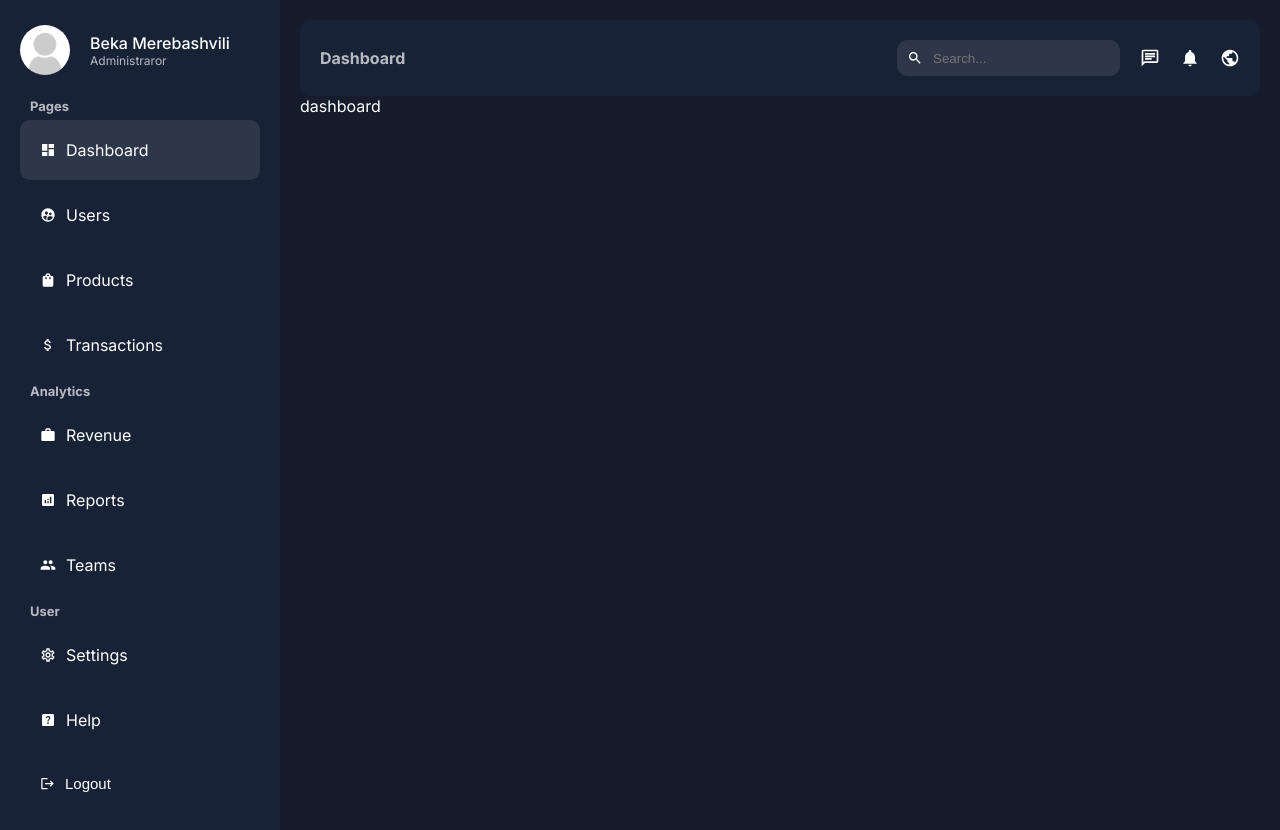
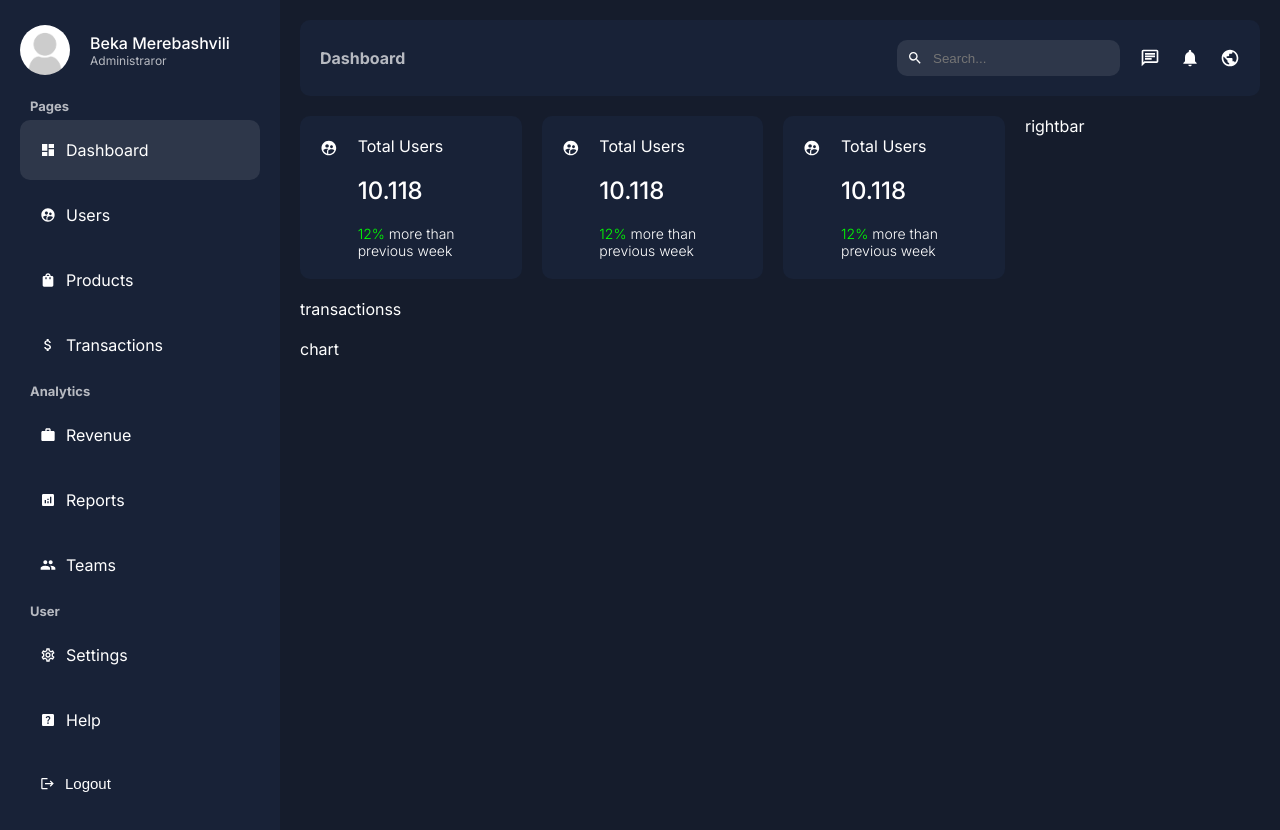
Before and after one commit to Beka-Merebashvili/admin-dashboard, a Next.js app: page /dashboard in a window 1280 px wide. Built offline with nearby package versions, Linux system fonts and the light colour scheme.

Commit message:
finish card

```diff
--- a/app/dashboard/page.jsx
+++ b/app/dashboard/page.jsx
@@ -1,9 +1,25 @@
+import Card from "../ui/dashboard/card/card"
+import styles from "../ui/dashboard/dashboard.module.css"
+import Chart from "../ui/dashboard/chart/chart";
+import Rightbar from "../ui/dashboard/rightbar/rightbar";
+import Transactions from "../ui/dashboard/transactions/transactions";
 const Dashboard = () => {
     return (
-        <div>
-            dashboard
+      <div className={styles.wrapper}>
+        <div className={styles.main}>
+          <div className={styles.cards}>
+             <Card />
+             <Card />
+             <Card />
+          </div>
+          <Transactions />
+          <Chart />
         </div>
-    )
-}
+        <div className={styles.side}>
+          <Rightbar />
+        </div>
+      </div>
+    );
+  };
 
-export default Dashboard
+  export default Dashboard;
--- /dev/null
+++ b/app/ui/dashboard/card/card.jsx
@@ -0,0 +1,19 @@
+import { MdSupervisedUserCircle } from "react-icons/md";
+import styles from "./card.module.css"
+
+const Card = () => {
+    return (
+        <div className={styles.container}>
+        <MdSupervisedUserCircle size={24}/>
+        <div className={styles.texts}>
+            <span className={styles.title}>Total Users</span>
+            <span className={styles.number}>10.118</span>
+            <span className={styles.detail}>
+                <span className={styles.positive}>12%</span> more than previous week
+                </span>
+        </div>
+        </div>
+    )
+}
+
+export default Card;
--- /dev/null
+++ b/app/ui/dashboard/card/card.module.css
@@ -0,0 +1,38 @@
+.container {
+    background-color: var(--bgSoft);
+    padding: 20px;
+    border-radius: 10px;
+    display: flex;
+    gap: 20px;
+    cursor: pointer;
+    width: 100%;
+  }
+
+  .container:hover{
+    background-color: #2e374a;
+    transition: 0.3s;
+  }
+
+  .texts {
+    display: flex;
+    flex-direction: column;
+    gap: 20px;
+  }
+
+  .number {
+    font-size: 24px;
+    font-weight: 500;
+  }
+
+  .detail {
+    font-size: 14px;
+    font-weight: 300;
+  }
+
+  .positive {
+    color: #00ff00;
+  }
+
+  .negative {
+    color: #ff0000;
+  }
--- /dev/null
+++ b/app/ui/dashboard/chart/chart.jsx
@@ -0,0 +1,10 @@
+import styles from "./chart.module.css"
+const Chart = () => {
+    return (
+        <div>
+            chart
+        </div>
+    )
+}
+
+export default Chart;
--- a/app/ui/dashboard/dashboard.module.css
+++ b/app/ui/dashboard/dashboard.module.css
@@ -12,3 +12,26 @@
     flex: 4;
     padding: 20px;
 }
+
+.wrapper {
+    display: flex;
+    gap: 20px;
+    margin-top: 20px;
+  }
+
+  .main {
+    flex: 3;
+    display: flex;
+    flex-direction: column;
+    gap: 20px;
+  }
+
+  .cards {
+    display: flex;
+    gap: 20px;
+    justify-content: space-between;
+  }
+
+  .side {
+    flex: 1;
+  }
--- /dev/null
+++ b/app/ui/dashboard/rightbar/rightbar.jsx
@@ -0,0 +1,11 @@
+import styles from "./rightbar.module.css"
+
+const Rightbar = () => {
+    return (
+        <div>
+            rightbar
+        </div>
+    )
+}
+
+export default Rightbar
--- /dev/null
+++ b/app/ui/dashboard/transactions/transactions.jsx
@@ -0,0 +1,10 @@
+import styles from "./transactions.module.css"
+const Transactions = () => {
+    return (
+        <div>
+            transactionss
+        </div>
+    )
+}
+
+export default Transactions
```
Also changed, not shown: app/ui/dashboard/chart/chart.module.css (added), app/ui/dashboard/rightbar/rightbar.module.css (added), app/ui/dashboard/transactions/transactions.module.css (added).
